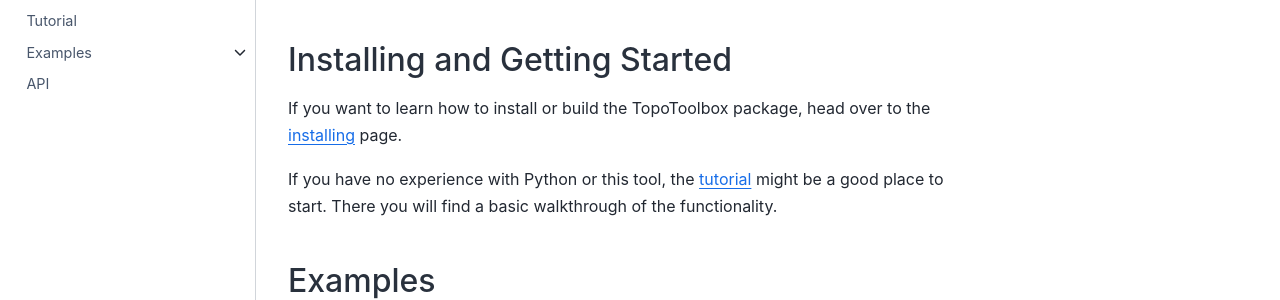
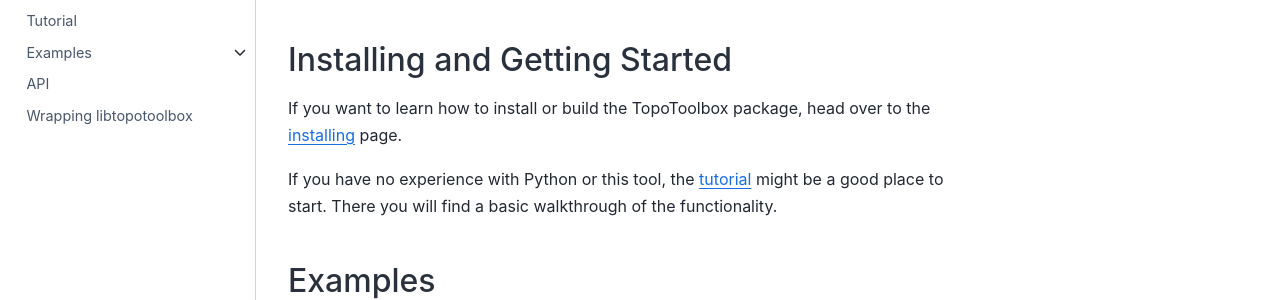
Before and after one commit to TopoToolbox/pytopotoolbox, a Sphinx documentation site: the page built from docs/index.rst, in a window 1280 px wide. Shown: the part 360-660 px from the top of the page. Built offline with Sphinx 7.4.7 and the Sphinx Book theme 1.1.4, drawn with Linux system fonts in a browser that asks for light colours; pages that are not in the unit, such as notebooks, are missing from menus.

Commit message:
Add wrapper guide

```diff
--- a/docs/index.rst
+++ b/docs/index.rst
@@ -36,6 +36,7 @@
    Examples <examples>
    API <api>
    Contributing <_temp/CONTRIBUTING>
+   Wrapping libtopotoolbox <wrapping>
 
 Indices and Tables
 ------------------
```
Also changed, not shown: docs/wrapping.ipynb (added).
